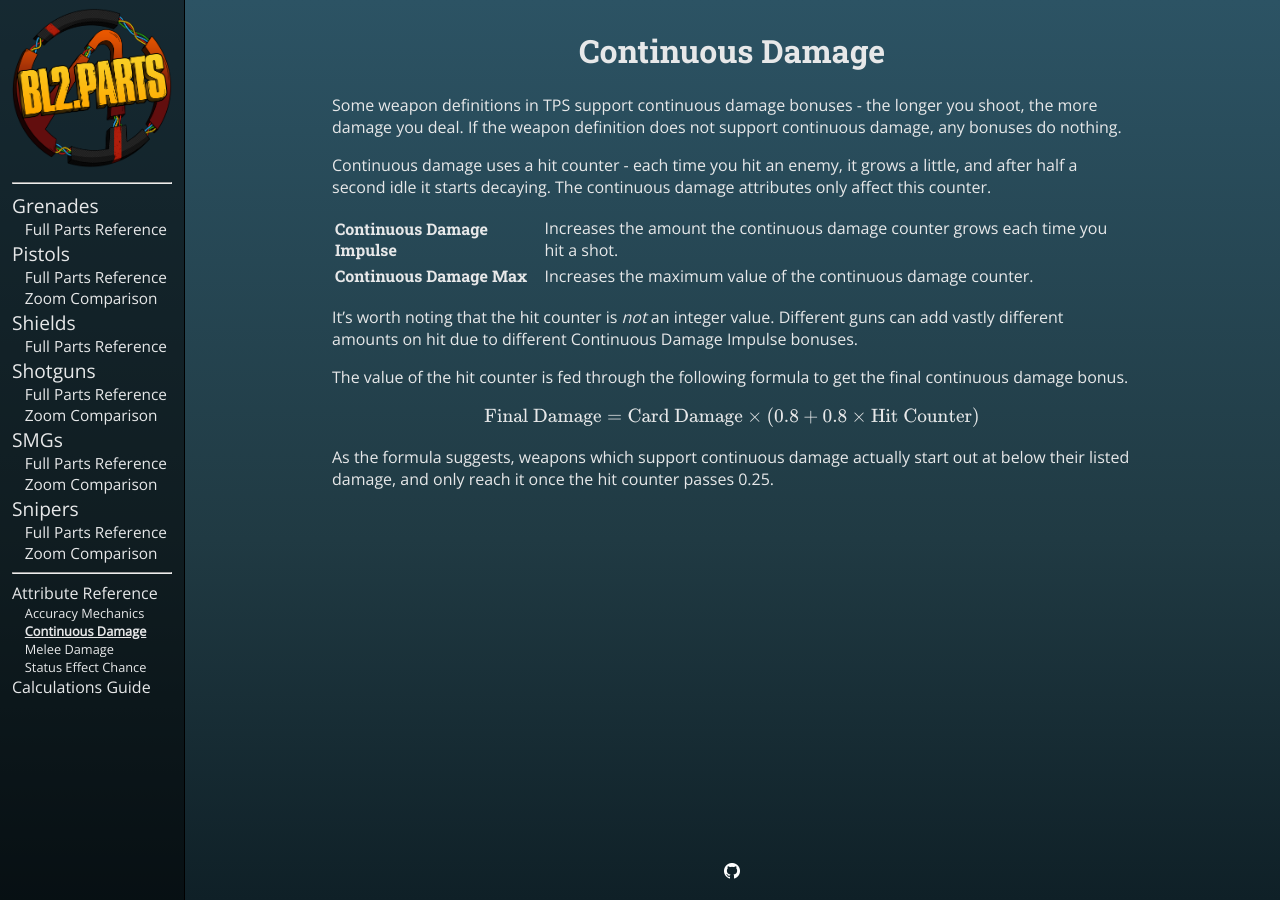
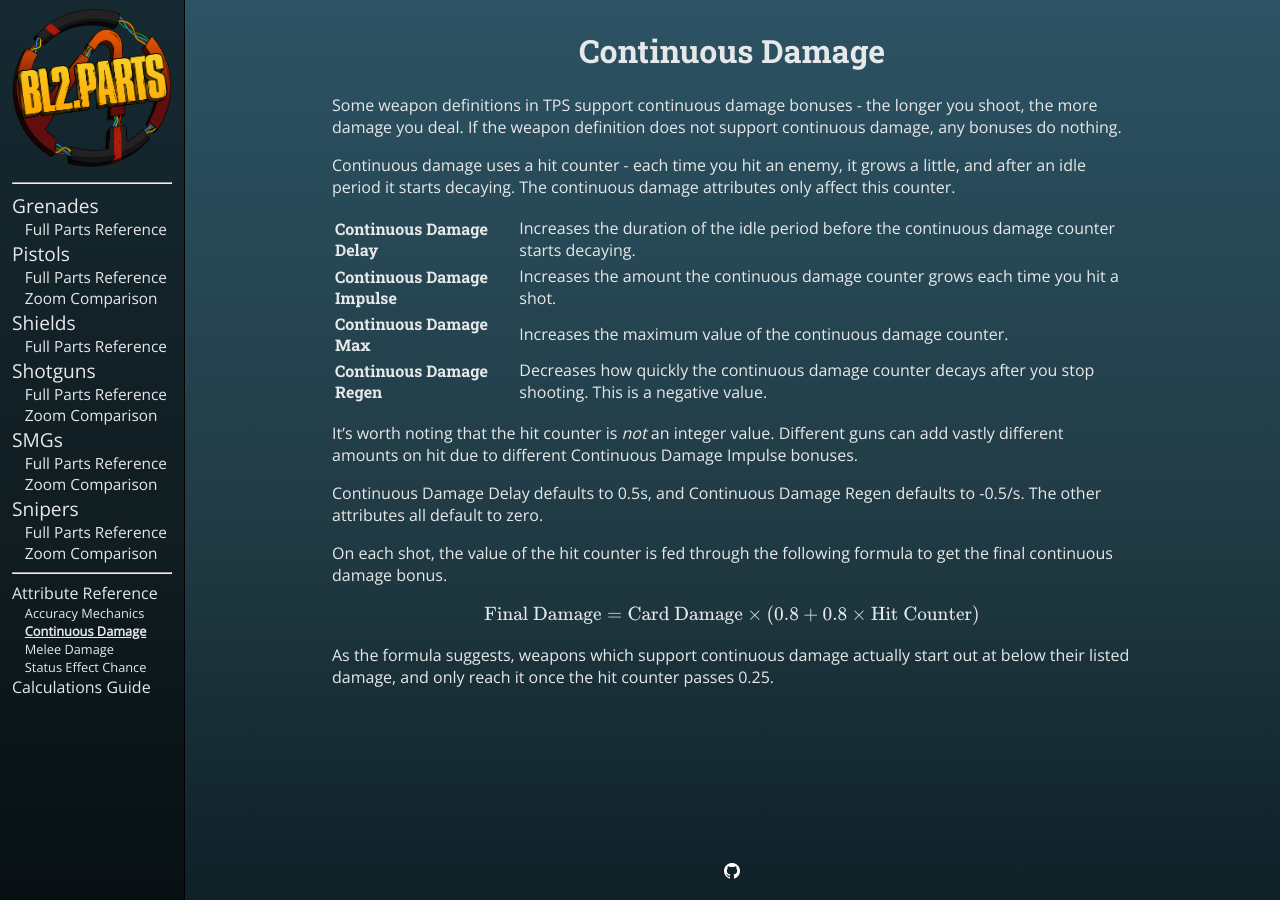
Before and after one commit to apple1417/bl2.parts, a Jekyll site: the page built from attributes/continuous/index.md, in a window 1280 px wide. Built offline with Jekyll 4.4.1, drawn with Linux system fonts in a browser that asks for light colours; our own code applies the rules of GitHub Pages for plain Markdown files; comment, search, counter and statistics services are not loaded.

```diff
--- a/_data/attributes.yml
+++ b/_data/attributes.yml
@@ -706,6 +706,20 @@
   add_good: true
   multi_good: true
 
+- obj: D_Attributes.WeaponContinuousDamageResourcePool.ContinuousDamage_OnIdleRegenerationDelay
+  name: Continuous Damage Delay
+  description: Increases the duration of the idle period before the continuous damage counter starts decaying.
+  percent: false
+  add_good: true
+  multi_good: true
+
+- obj: D_Attributes.WeaponContinuousDamageResourcePool.ContinuousDamage_OnIdleRegenerationRate
+  name: Continuous Damage Regen
+  description: Decreases how quickly the continuous damage counter decays after you stop shooting. This is a negative value.
+  percent: false
+  add_good: false
+  multi_good: true
+
 - obj: D_Attributes.AmmoResource_Patrol_SMG.Ammo_Patrol_SMG_RegenerationRate
   name: Ammo Regeneration (SMG)
   description: Increases the amount of SMG ammo regenerated per second.
@@ -775,3 +789,10 @@
   percent: false
   add_good: true
   multi_good: true
+
+- obj: D_Attributes.GameplayAttributes.PlayerAirborneTargetBonus
+  name: Player Airborne Target Bonus
+  description: Increases the damage player attacks against airborne largets deal to multiplicatively.
+  percent: true
+  add_good: true
+  multi_good: true
--- a/attributes/continuous/index.md
+++ b/attributes/continuous/index.md
@@ -6,22 +6,27 @@ latex: true
 attributes:
   - D_Attributes.Weapon.WeaponContinuousDamageScale
   - D_Attributes.WeaponContinuousDamageResourcePool.ContinuousDamage_MaxValue
+  - D_Attributes.WeaponContinuousDamageResourcePool.ContinuousDamage_OnIdleRegenerationRate
+  - D_Attributes.WeaponContinuousDamageResourcePool.ContinuousDamage_OnIdleRegenerationDelay
 ---
 # Continuous Damage
 Some weapon definitions in TPS support continuous damage bonuses - the longer you shoot, the more
 damage you deal. If the weapon definition does not support continuous damage, any bonuses do
 nothing.
 
-Continuous damage uses a hit counter - each time you hit an enemy, it grows a little, and after half
-a second idle it starts decaying. The continuous damage attributes only affect this counter.
+Continuous damage uses a hit counter - each time you hit an enemy, it grows a little, and after an
+idle period it starts decaying. The continuous damage attributes only affect this counter.
 
 {% include attributes.html filter=page.attributes %}
 
 It's worth noting that the hit counter is *not* an integer value. Different guns can add vastly
 different amounts on hit due to different Continuous Damage Impulse bonuses.
 
-The value of the hit counter is fed through the following formula to get the final continuous damage
-bonus.
+Continuous Damage Delay defaults to 0.5s, and Continuous Damage Regen defaults to -0.5/s. The other
+attributes all default to zero.
+
+On each shot, the value of the hit counter is fed through the following formula to get the final
+continuous damage bonus.
 
 <code class="latex-fallback">
     Final Damage = Card Damage &times; (0.8 + 0.8 &times; Hit Counter)
```
Also changed, not shown: _data/lasers.yml (+74 -0 lines), lasers/all_parts/index.md (added, +8 -0 lines).
